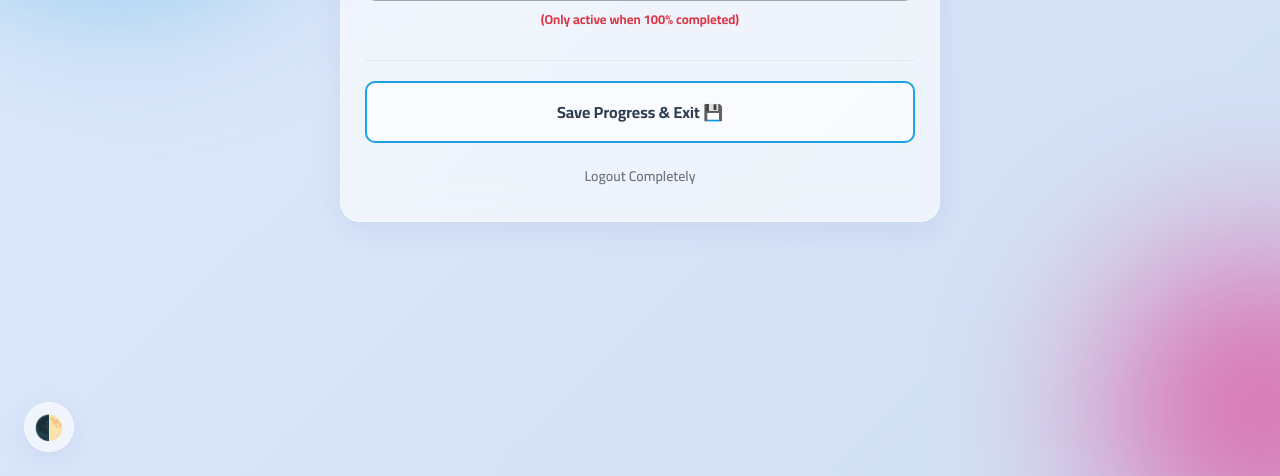
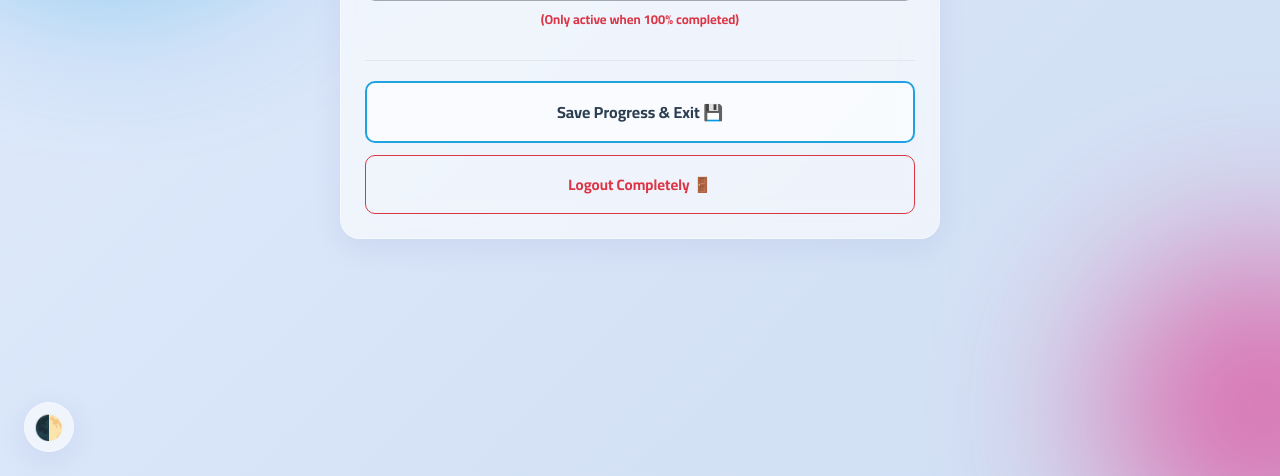
Before and after one commit to SaTo2002/DailyCheckApp, a Flask app: template templates/games.html in a window 1280 px wide. Shown: the part 324-800 px from the top of the page. Run offline with Flask 3, Linux system fonts and the light colour scheme; the template is opened without the code that fills it, so the values that code supplies are empty; parts of the project's set-up code (start-up, migrations or seed data) failed here and were passed over.

Commit message:
UI: Make Logout Completely button more visible

```diff
--- a/templates/games.html
+++ b/templates/games.html
@@ -181,9 +181,9 @@
                 Save Progress & Exit 💾
             </a>
 
-            <a href="/logout"
-                style="color: #6c757d; text-align: center; text-decoration: none; font-size: 14px; font-weight: 600; padding: 8px;">
-                Logout Completely
+            <a href="/logout" class="btn-touch"
+                style="background: transparent; border: 1px solid #dc3545; color: #dc3545; font-size: 15px; font-weight: bold; text-decoration: none; text-align: center; display: block;">
+                Logout Completely 🚪
             </a>
         </div>
     </div>
```
